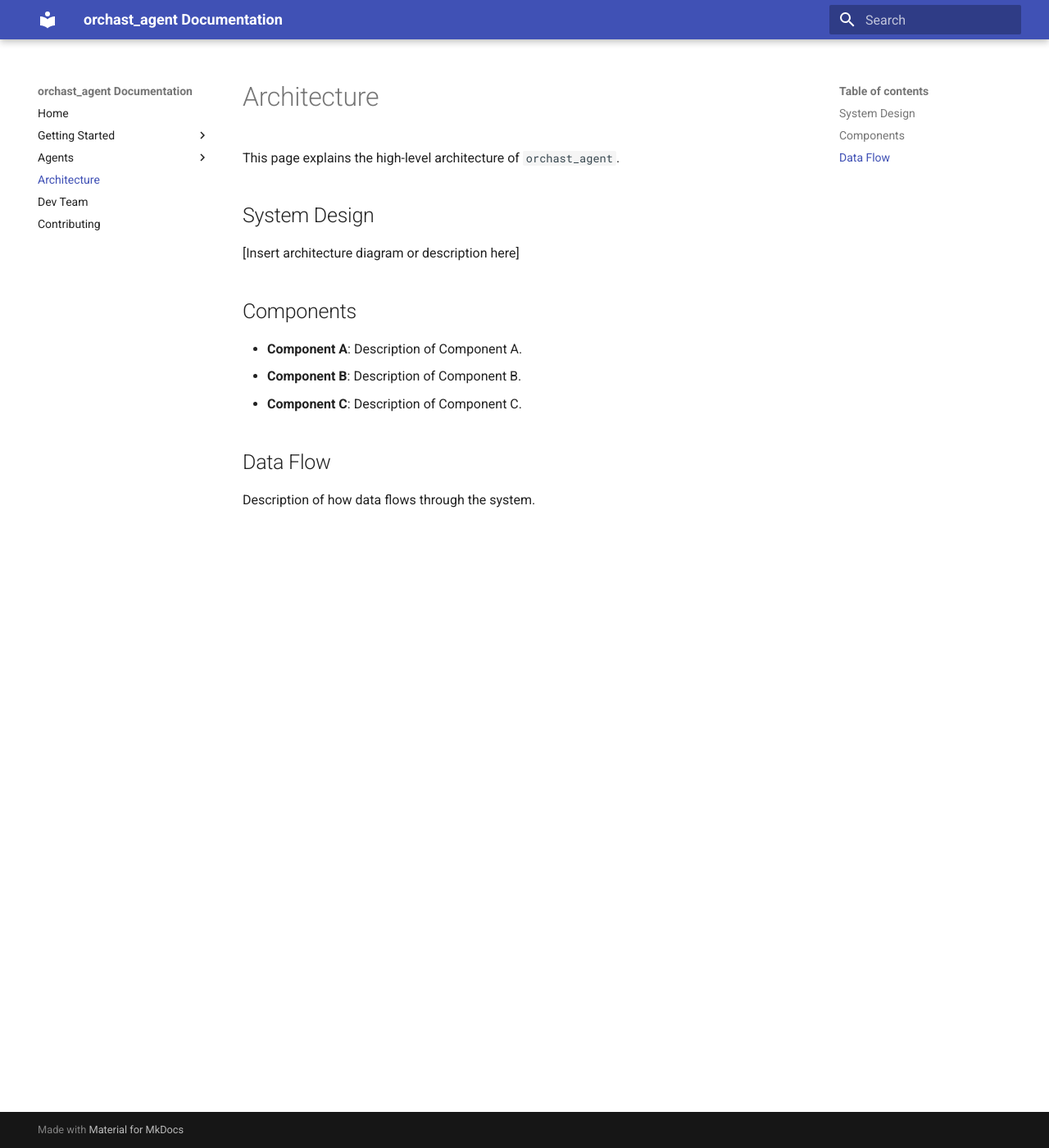
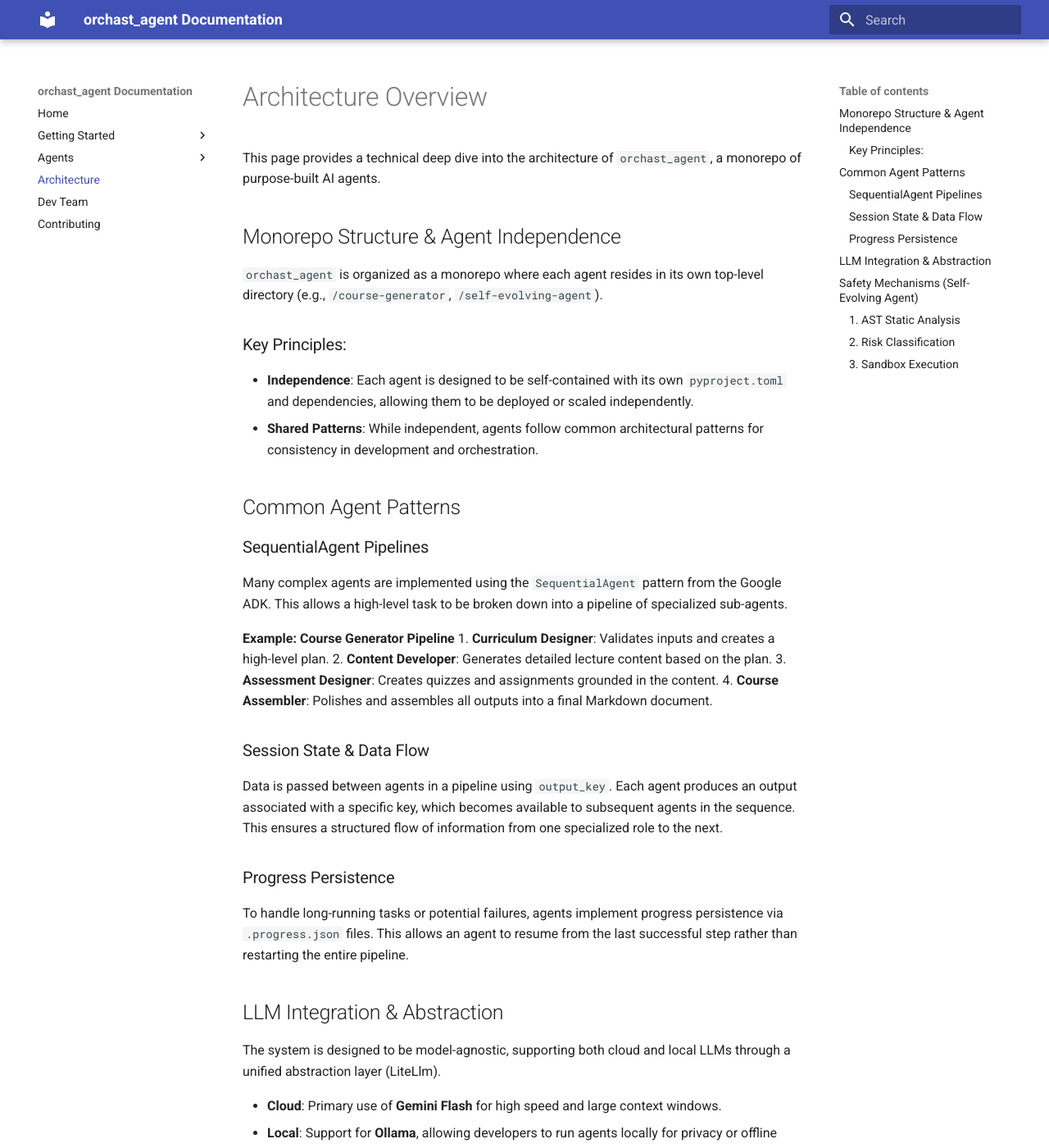
Before and after one commit to prof-lijar/orchast_agent, an MkDocs documentation site: the page built from docs_site/architecture.md, in a window 1280 px wide and 1400 px high. Shown: the whole window at 82% size. Built offline with MkDocs 1.6.1 and Material for MkDocs 9.7.7, drawn with Linux system fonts in a browser that asks for light colours; some of the changed text lies outside the part shown.

Commit message:
[Content] Architecture and Dev Team Pages (#24)
* [Designer] Add detailed Architecture and Dev Team documentation pages (#17)

* [Designer] Address review feedback: Fix corrupted text in dev-team.md

```diff
--- a/docs_site/architecture.md
+++ b/docs_site/architecture.md
@@ -1,14 +1,51 @@
-# Architecture
+# Architecture Overview
 
-This page explains the high-level architecture of `orchast_agent`.
+This page provides a technical deep dive into the architecture of `orchast_agent`, a monorepo of purpose-built AI agents.
 
-## System Design
-[Insert architecture diagram or description here]
+## Monorepo Structure & Agent Independence
 
-## Components
-- **Component A**: Description of Component A.
-- **Component B**: Description of Component B.
-- **Component C**: Description of Component C.
+`orchast_agent` is organized as a monorepo where each agent resides in its own top-level directory (e.g., `/course-generator`, `/self-evolving-agent`).
 
-## Data Flow
-Description of how data flows through the system.
+### Key Principles:
+- **Independence**: Each agent is designed to be self-contained with its own `pyproject.toml` and dependencies, allowing them to be deployed or scaled independently.
+- **Shared Patterns**: While independent, agents follow common architectural patterns for consistency in development and orchestration.
+
+## Common Agent Patterns
+
+### SequentialAgent Pipelines
+Many complex agents are implemented using the `SequentialAgent` pattern from the Google ADK. This allows a high-level task to be broken down into a pipeline of specialized sub-agents.
+
+**Example: Course Generator Pipeline**
+1. **Curriculum Designer**: Validates inputs and creates a high-level plan.
+2. **Content Developer**: Generates detailed lecture content based on the plan.
+3. **Assessment Designer**: Creates quizzes and assignments grounded in the content.
+4. **Course Assembler**: Polishes and assembles all outputs into a final Markdown document.
+
+### Session State & Data Flow
+Data is passed between agents in a pipeline using `output_key`. Each agent produces an output associated with a specific key, which becomes available to subsequent agents in the sequence. This ensures a structured flow of information from one specialized role to the next.
+
+### Progress Persistence
+To handle long-running tasks or potential failures, agents implement progress persistence via `.progress.json` files. This allows an agent to resume from the last successful step rather than restarting the entire pipeline.
+
+## LLM Integration & Abstraction
+
+The system is designed to be model-agnostic, supporting both cloud and local LLMs through a unified abstraction layer (LiteLlm).
+
+- **Cloud**: Primary use of **Gemini Flash** for high speed and large context windows.
+- **Local**: Support for **Ollama**, allowing developers to run agents locally for privacy or offline development.
+- **Abstraction**: By using an abstraction layer, the underlying model can be swapped via configuration without changing the core agent logic.
+
+## Safety Mechanisms (Self-Evolving Agent)
+
+The `self-evolving-agent` is capable of generating and executing code. To prevent malicious or accidental system damage, it employs a multi-layered safety architecture:
+
+### 1. AST Static Analysis
+Before any generated code is executed, the agent performs static analysis using Python's `ast` (Abstract Syntax Tree) module. It checks for:
+- **Blocked Imports**: Prevents imports of dangerous modules like `subprocess`, `socket`, or `ctypes`.
+- **Blocked Keywords**: Scans for prohibited functions such as `eval()`, `exec()`, and `__import__()`.
+
+### 2. Risk Classification
+Code is analyzed to determine its risk profile. Only code that passes the static safety checks and falls within an acceptable risk category is permitted to proceed to execution.
+
+### 3. Sandbox Execution
+Safe-classified code is executed within a restricted sandbox environment. This isolates the execution from the host system, ensuring that even if a safety check is bypassed, the potential impact on the underlying infrastructure is minimized.
```
Also changed, not shown: docs_site/dev-team.md (added, +36 -0 lines).
